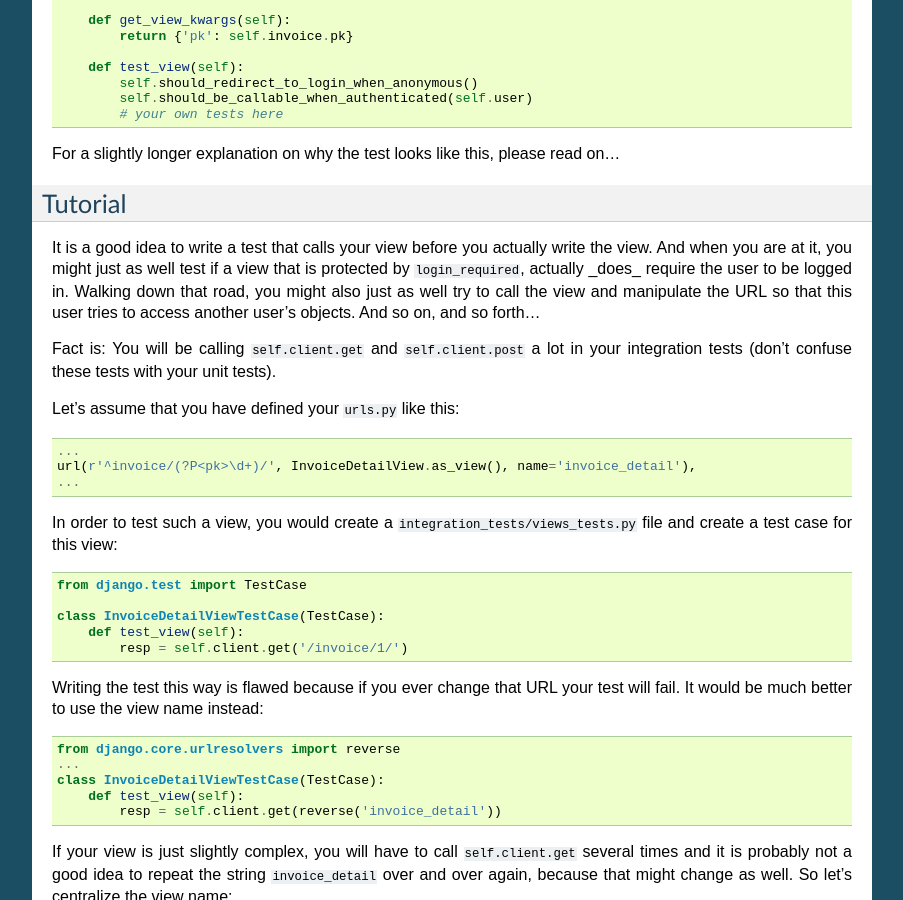
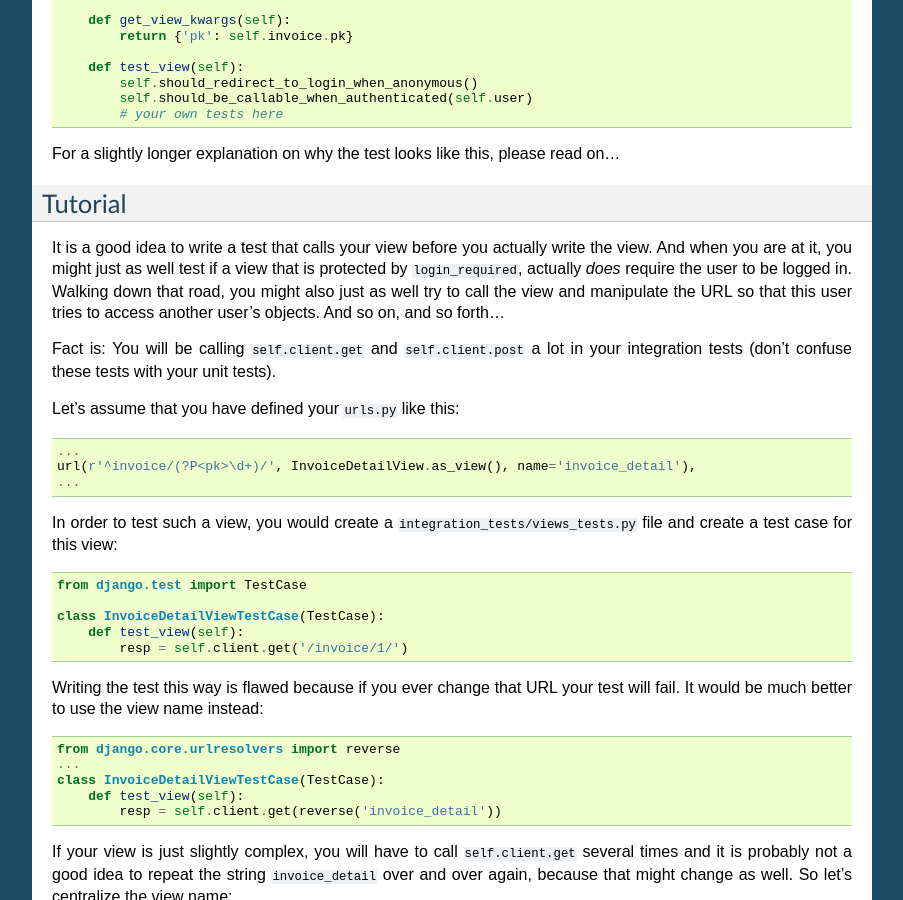
Before and after one commit to bitlabstudio/django-libs, a Sphinx documentation site: the page built from docs/test_mixins.rst, in a window 1280 px wide and 900 px high, scrolled down 404 px. Shown: the whole window, without its empty margins (198-1101 px from the left). Built offline with Sphinx 7.4.7, drawn with Linux system fonts in a browser that asks for light colours; formulas are drawn with MathJax 3.

```diff
--- a/docs/test_mixins.rst
+++ b/docs/test_mixins.rst
@@ -36,7 +36,7 @@ Tutorial
 
 It is a good idea to write a test that calls your view before you actually
 write the view. And when you are at it, you might just as well test if a view
-that is protected by ``login_required``, actually _does_ require the user to
+that is protected by ``login_required``, actually *does* require the user to
 be logged in. Walking down that road, you might also just as well try to call
 the view and manipulate the URL so that this user tries to access another
 user's objects. And so on, and so forth...
```
